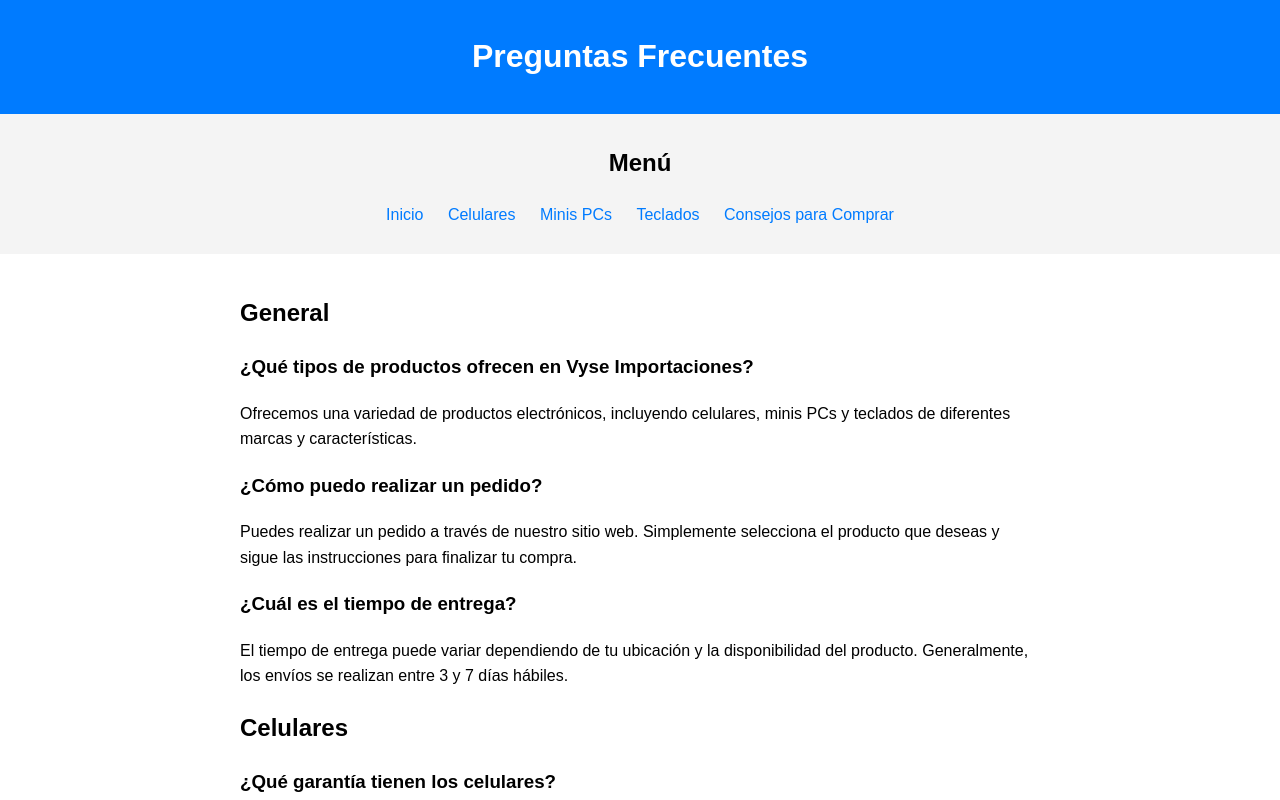
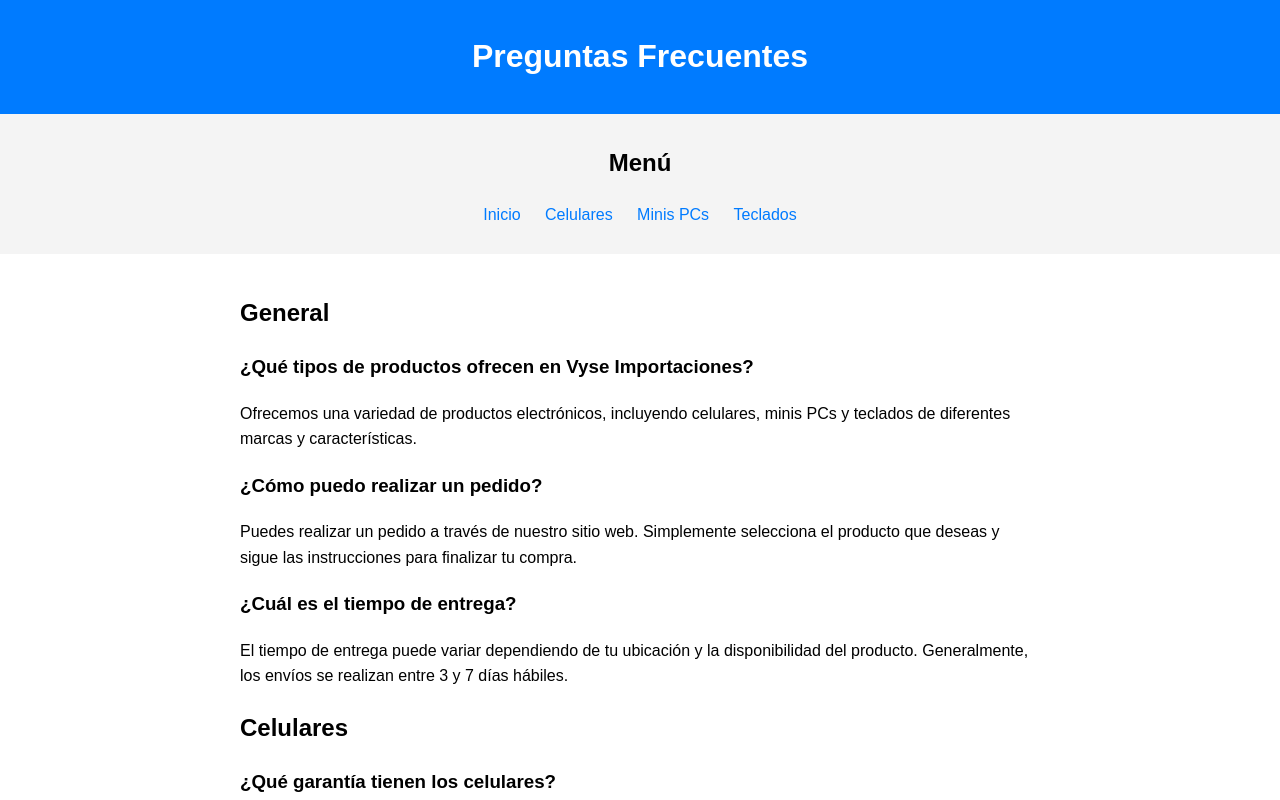
Before and after one commit to Pablo-Ocano/seo, a plain HTML site: page faq.html in a window 1280 px wide. Shown: the top 800 px of the page. Drawn offline with Linux system fonts and the light colour scheme.

Commit message:
Update faq.html

```diff
--- a/faq.html
+++ b/faq.html
@@ -21,7 +21,6 @@
             <li><a href="celulares.html">Celulares</a></li>
             <li><a href="minis-pc.html">Minis PCs</a></li>
             <li><a href="teclados.html">Teclados</a></li>
-            <li><a href="consejos.html">Consejos para Comprar</a></li>
         </ul>
     </nav>
 
```
